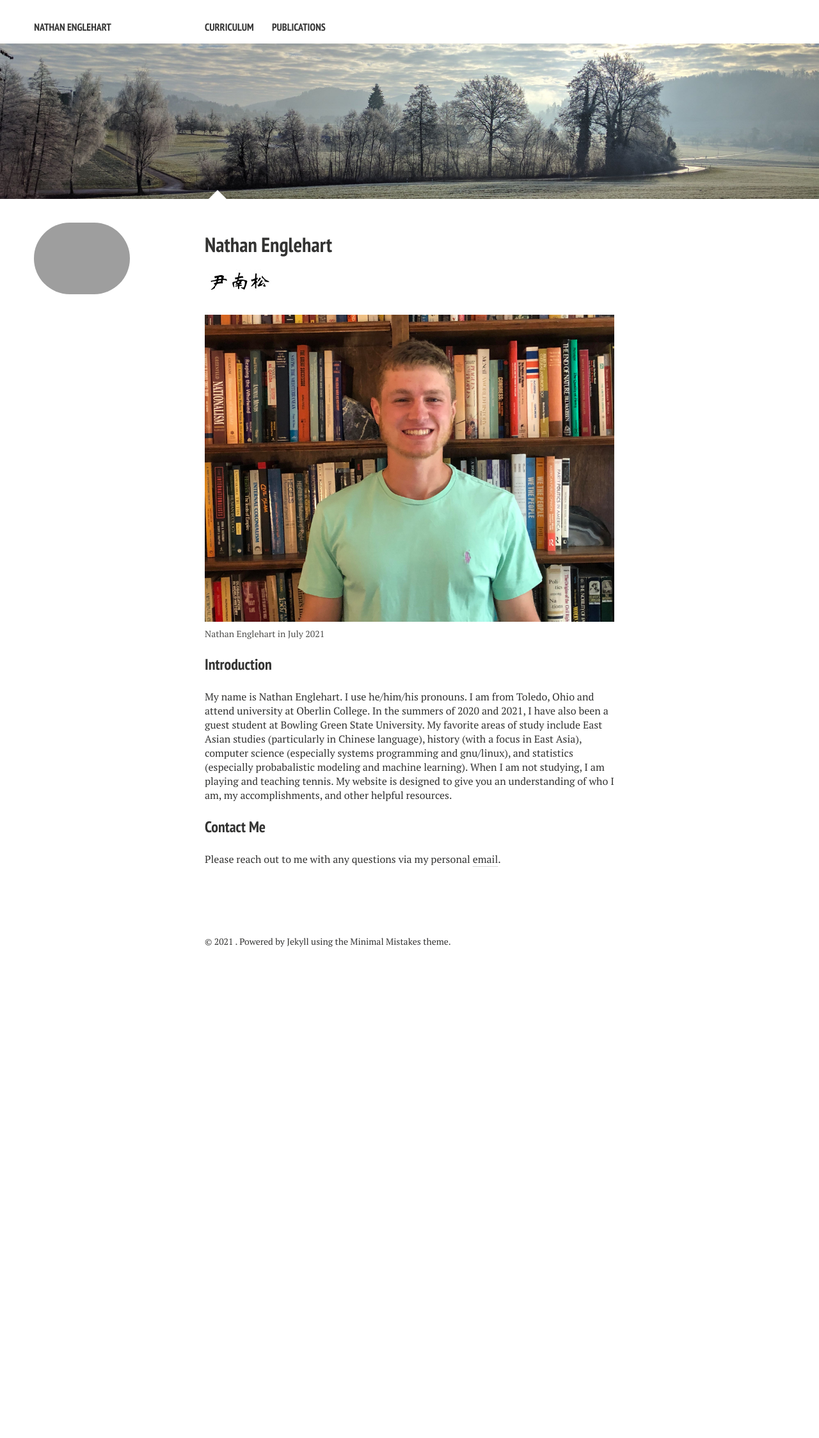
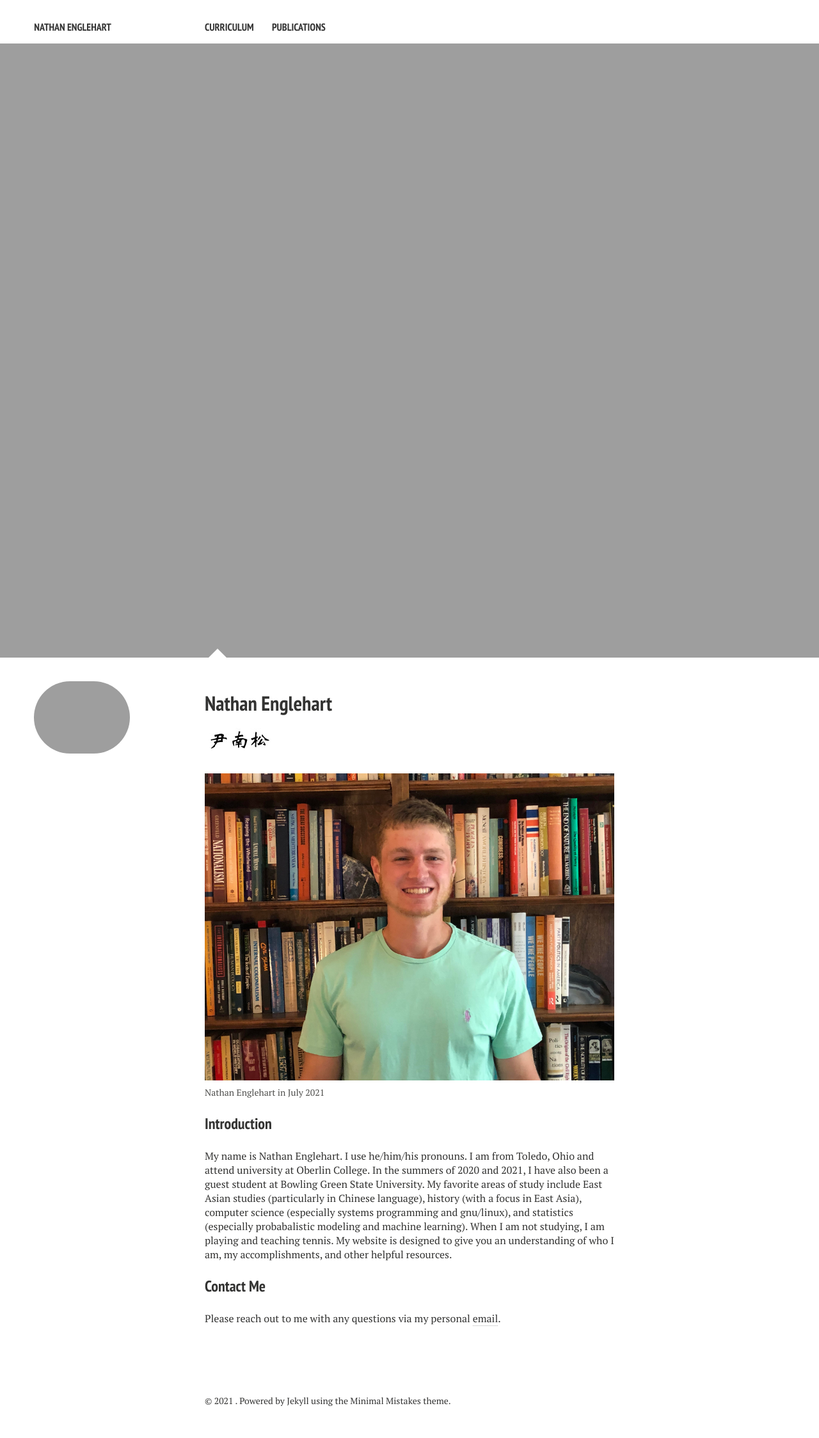
Before and after one commit to nathanenglehart/nathanenglehart.github.io, a Jekyll site: the page built from index.md, in a window 1280 px wide. Shown: the whole page at 64% size. Built offline with Jekyll 4.4.1, drawn with Linux system fonts in a browser that asks for light colours; nearby versions of some CDN libraries; before the commit the page ends 1530 px from its top, so only the background shows below that.

Commit message:
Update index.md

```diff
--- a/index.md
+++ b/index.md
@@ -4,7 +4,7 @@
 description: "Nathan Englehart's website"
 tags: [Jekyll, theme, responsive, blog, template]
 image:
-  feature: trees.jpg
+  feature: meredith-petrick-ql-y7XozbEk-unsplash.jpg
 ---
 
 <img src="/images/stxinwei.png"/>
```
